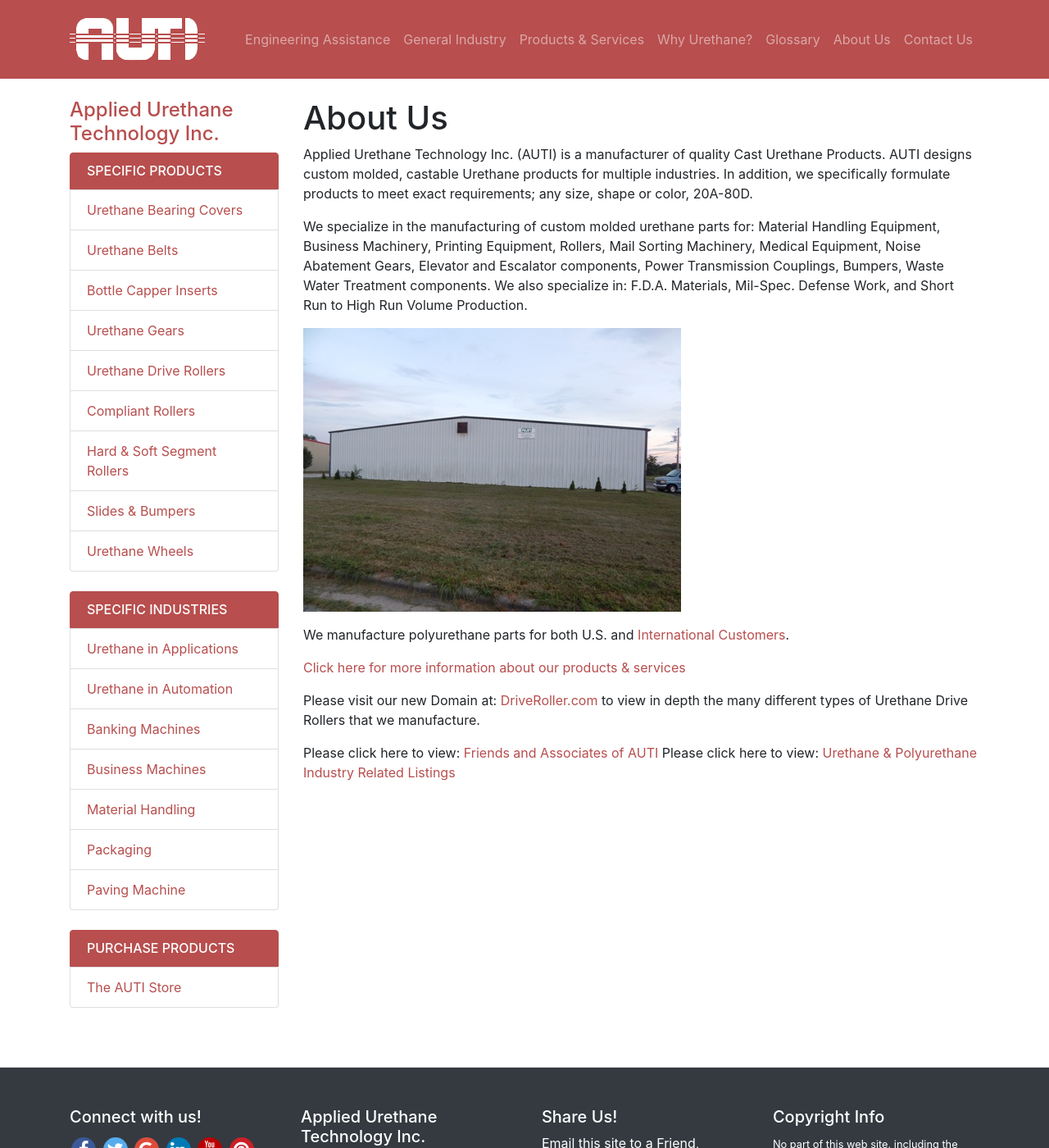
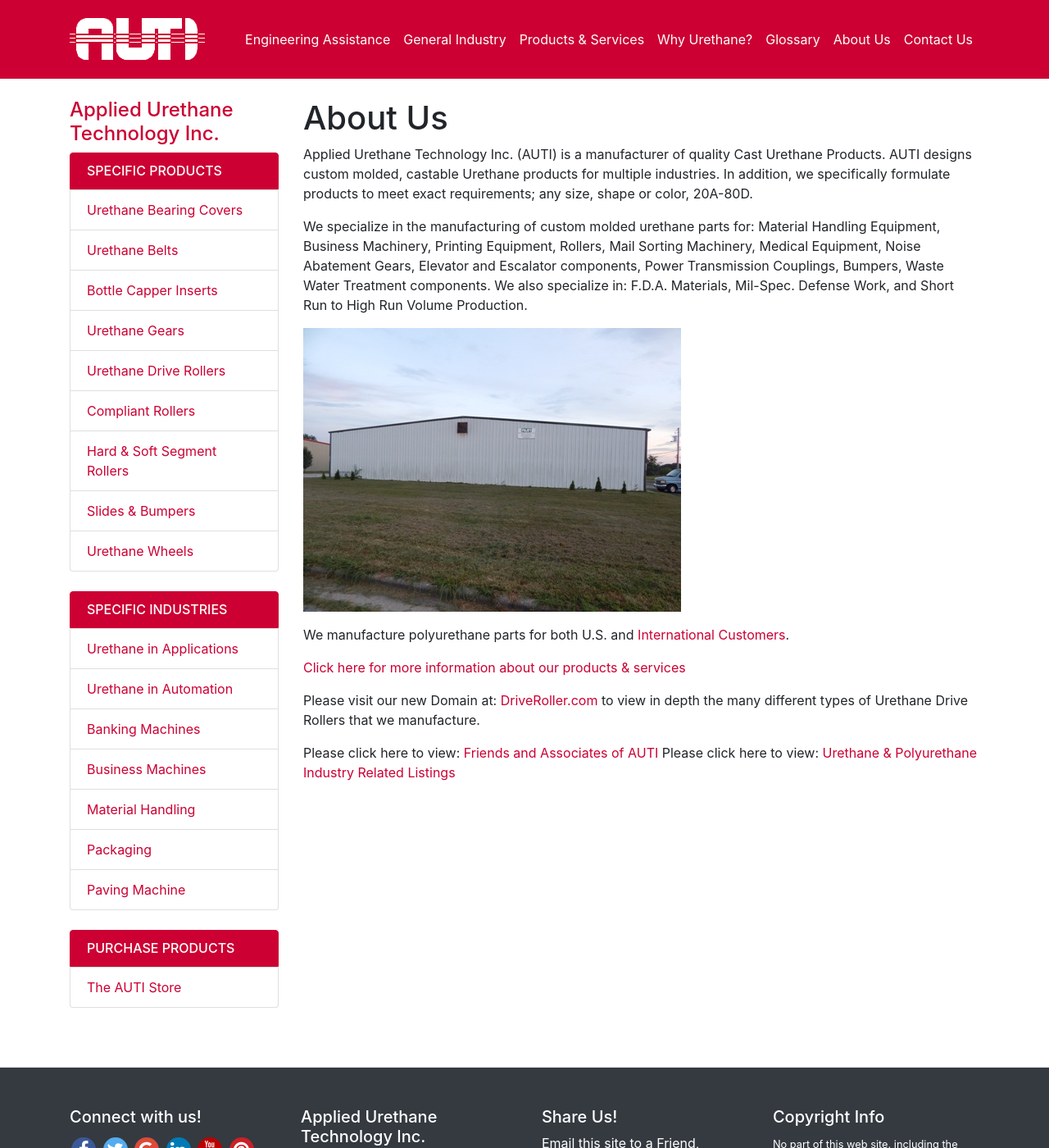
Before and after one commit to zachdyerdesign/appliedurethane, a Jekyll site: the page built from about-us.md, in a window 1280 px wide and 1400 px high. Shown: the whole window at 82% size. Built offline with Jekyll 4.4.1, drawn with Linux system fonts in a browser that asks for light colours; nearby versions of some CDN libraries.

Commit message:
matching the colors from the original site

```diff
--- a/_includes/header.html
+++ b/_includes/header.html
@@ -30,7 +30,7 @@
   <!-- Navigation -->
   <nav class="navbar navbar-expand-lg navbar-dark bg-primary fixed-top">
     <div class="container">
-      <a class="navbar-brand" href="/"><img src="img/logo.gif" alt="{{site.title}} Logo" title="{{site.title}} Logo"/></a>
+      <a class="navbar-brand" href="/"><img src="img/auti_logo1.gif" alt="{{site.title}} Logo" title="{{site.title}} Logo"/></a>
       <button class="navbar-toggler" type="button" data-toggle="collapse" data-target="#navbarResponsive" aria-controls="navbarResponsive" aria-expanded="false" aria-label="Toggle navigation">
         <span class="navbar-toggler-icon"></span>
       </button>
--- a/about-us.md
+++ b/about-us.md
@@ -8,7 +8,7 @@ Applied Urethane Technology Inc. (AUTI) is a manufacturer of quality Cast Uretha
 
 We specialize in the manufacturing of custom molded urethane parts for: Material Handling Equipment, Business Machinery, Printing Equipment, Rollers, Mail Sorting Machinery, Medical Equipment, Noise Abatement Gears, Elevator and Escalator components, Power Transmission Couplings, Bumpers, Waste Water Treatment components. We also specialize in: F.D.A. Materials, Mil-Spec. Defense Work, and Short Run to High Run Volume Production.
 
-![Applied Urethane Technology, Inc. - Ozark, Missouri-USA](img/building.jpg)
+<img src="img/building.jpg" alt="Applied Urethane Technology, Inc. - Ozark, Missouri-USA" title="Applied Urethane Technology, Inc. - Ozark, Missouri-USA" class="img-fluid">
 
 We manufacture polyurethane parts for both U.S. and [International Customers](international).
 
--- a/css/brand.css
+++ b/css/brand.css
@@ -1,15 +1,15 @@
 .bg-primary {
-  background-color: #b84e4e !important;
+  background-color: #CC0033 !important;
 }
 .list-group-item.active {
-  background-color: #b84e4e;
-  border-color: #b84e4e;
+  background-color: #CC0033;
+  border-color: #CC0033;
 }
 a {
-  color: #b84e4e;
+  color: #CC0033;
 }
-a:hover {
-  color: #da6060;
+a:hover, .navbar-dark .navbar-nav .nav-link:focus, .navbar-dark .navbar-nav .nav-link:hover {
+  color: gold;
 }
 
 body {
@@ -17,5 +17,8 @@ body {
 }
 
 .text-primary {
-  color: #b84e4e !important;
+  color: #CC0033 !important;
 }
+.navbar-dark .navbar-nav .nav-link {
+  color: white;
+}
```
Also changed, not shown: img/auti_logo1.gif (added).
